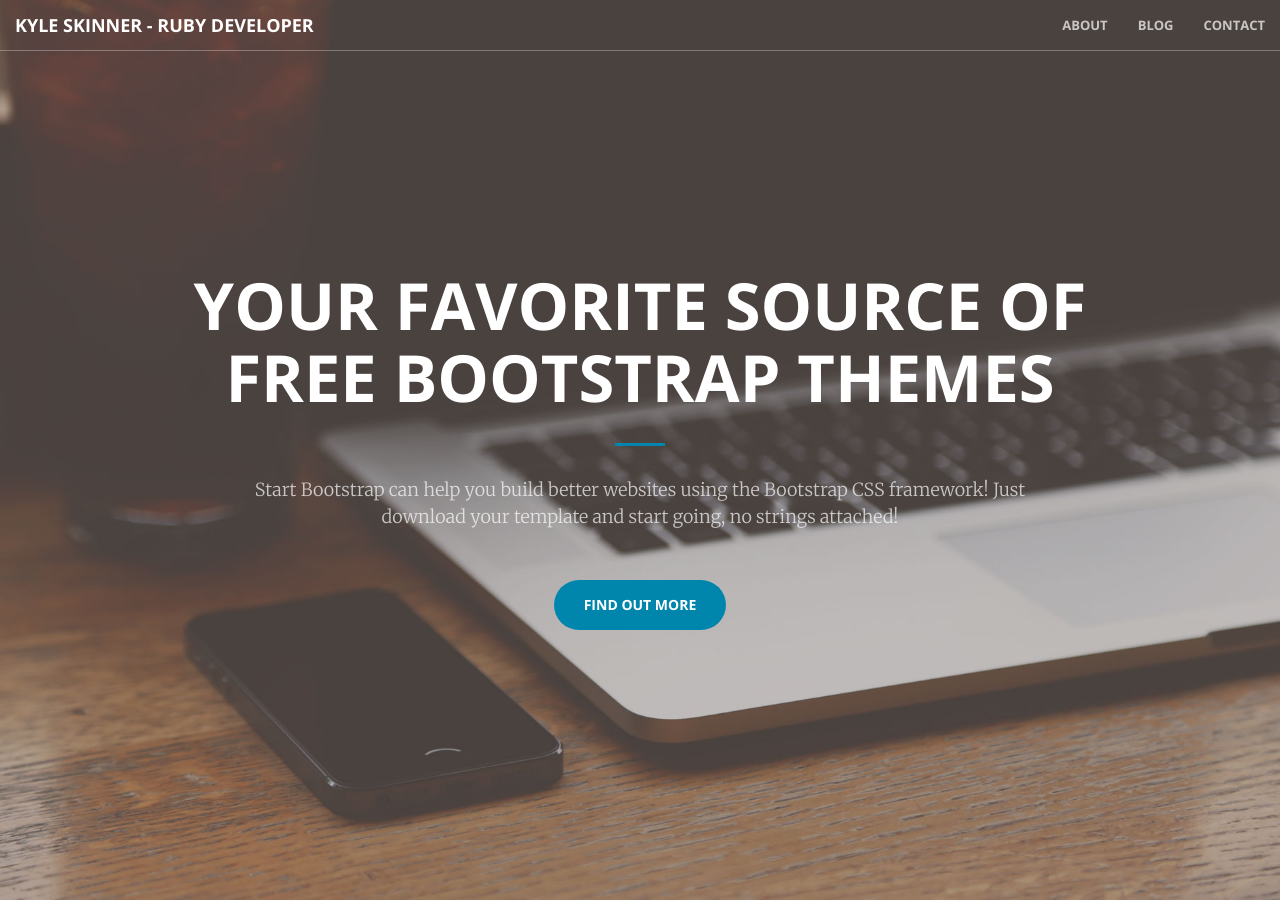
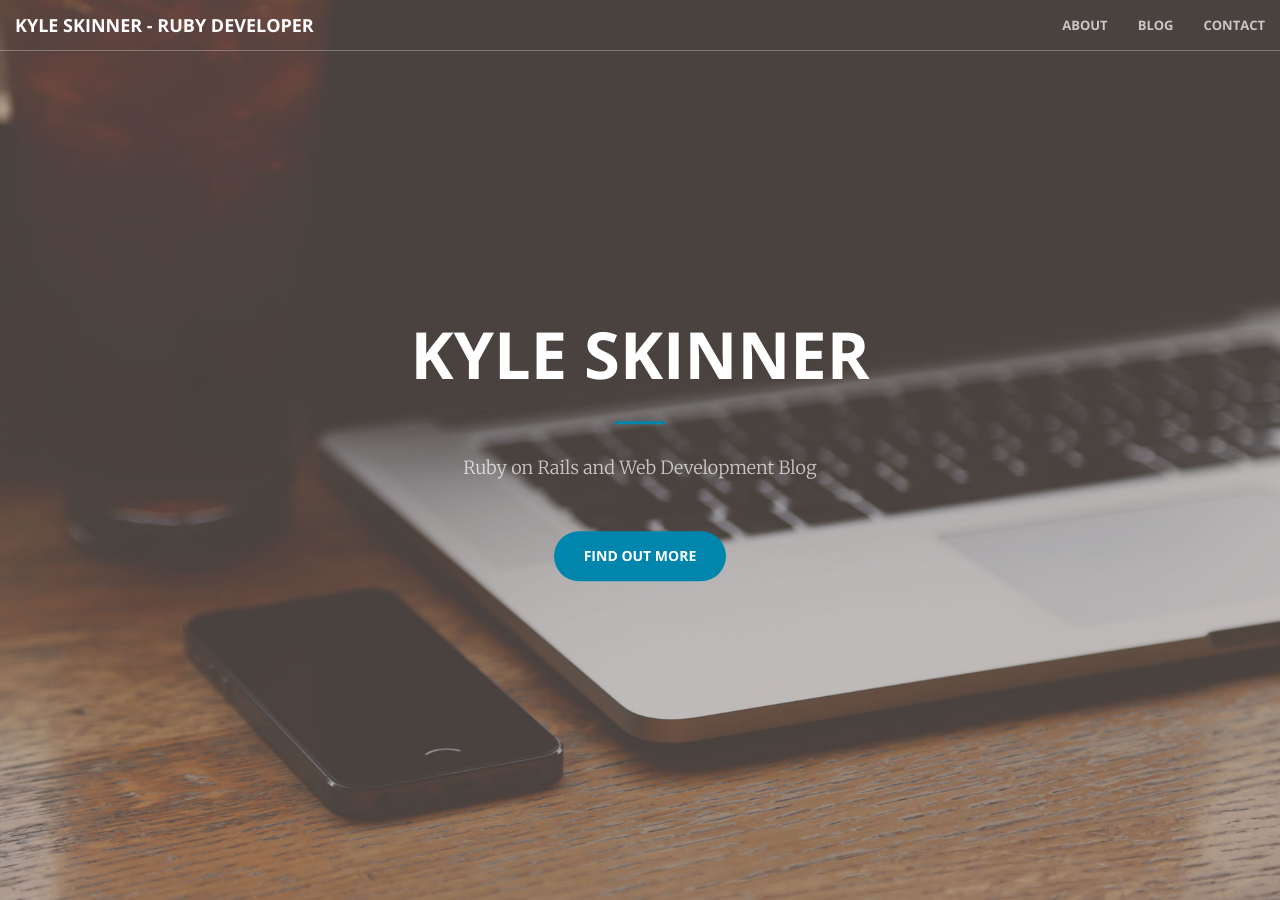
Before and after one commit to kyleskin/kyleskin.github.io, a Jekyll site: the page built from index.html, in a window 1280 px wide and 900 px high. Built offline with Jekyll 4.4.1, drawn with Linux system fonts in a browser that asks for light colours.

Commit message:
Updated '/index.html' via CloudCannon

```diff
--- a/index.html
+++ b/index.html
@@ -6,9 +6,9 @@
 <header>
   <div class="header-content">
     <div class="header-content-inner">
-      <h1 class="editable">Your Favorite Source of Free Bootstrap Themes</h1>
-      <hr>
-      <p class="editable">Start Bootstrap can help you build better websites using the Bootstrap CSS framework! Just download your template and start going, no strings attached!</p>
+      <h1 class="editable">kyle skinner</h1>
+      <hr />
+      <p class="editable">Ruby on Rails and Web Development Blog</p>
       <a href="#about" class="btn btn-primary btn-xl page-scroll">Find Out More</a>
     </div>
   </div>
```
